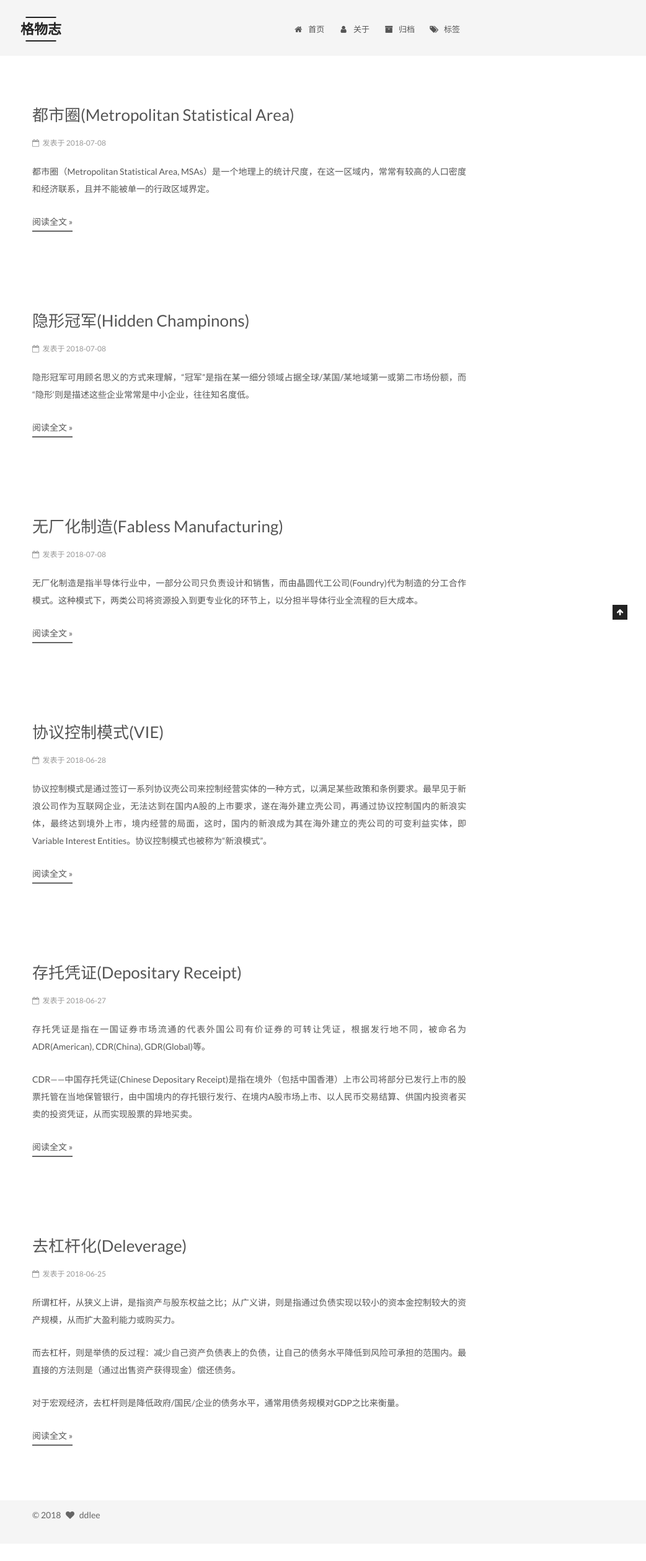
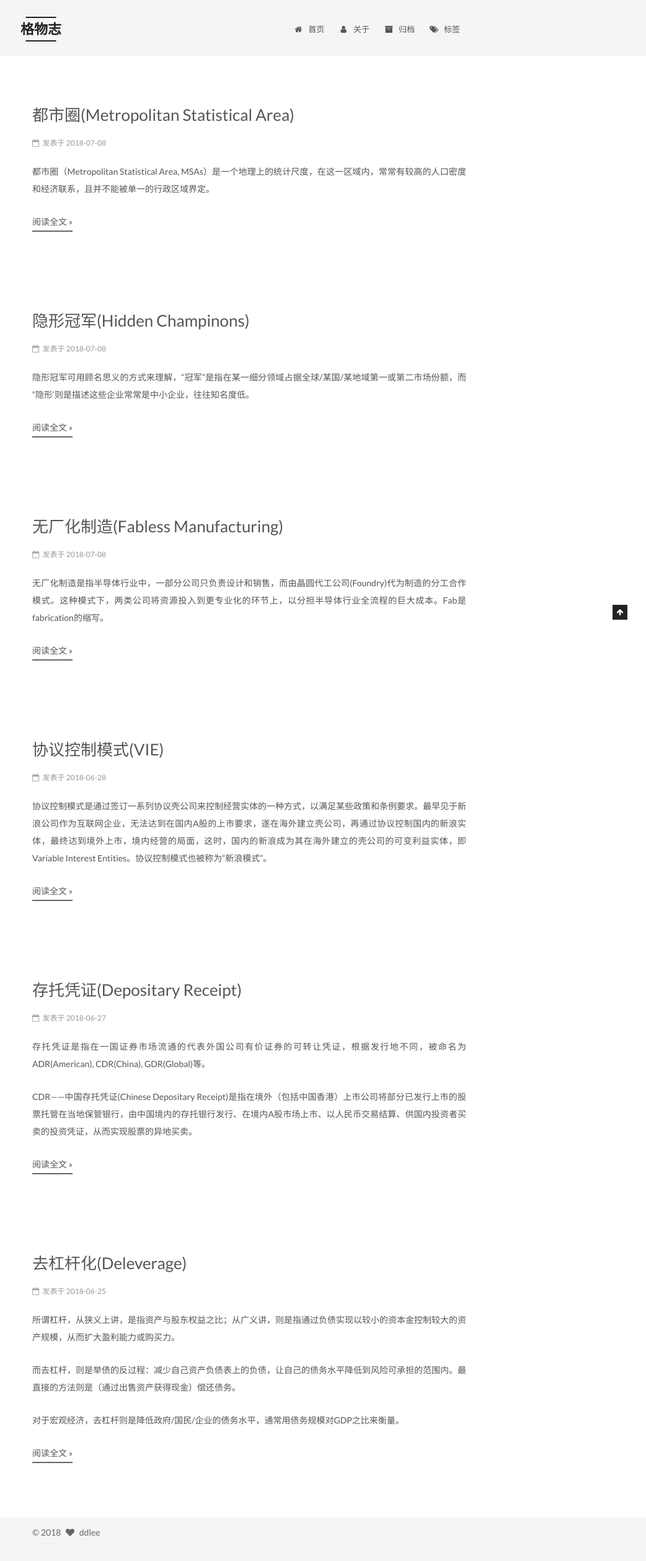
Before and after one commit to ddlee-cn/things-explained, a Jekyll site: the page built from index.html, in a window 1280 px wide. Shown: the whole page at 62% size, without its empty margins (238-1280 px from the left). Built offline with Jekyll 4.4.1, drawn with Linux system fonts in a browser that asks for light colours; the list of posts is cut into pages by our own code; before the commit the page ends 2491 px from its top, so only the background shows below that.

Commit message:
Update 2018-07-08-Fabless-Manufacturing.md

```diff
--- a/_posts/2018-07-08-Fabless-Manufacturing.md
+++ b/_posts/2018-07-08-Fabless-Manufacturing.md
@@ -6,7 +6,7 @@ tags:
 - 公司模式
 ---
 
-无厂化制造是指半导体行业中，一部分公司只负责设计和销售，而由晶圆代工公司(Foundry)代为制造的分工合作模式。这种模式下，两类公司将资源投入到更专业化的环节上，以分担半导体行业全流程的巨大成本。
+无厂化制造是指半导体行业中，一部分公司只负责设计和销售，而由晶圆代工公司(Foundry)代为制造的分工合作模式。这种模式下，两类公司将资源投入到更专业化的环节上，以分担半导体行业全流程的巨大成本。Fab是fabrication的缩写。
 
 <!-- more -->
 
```
